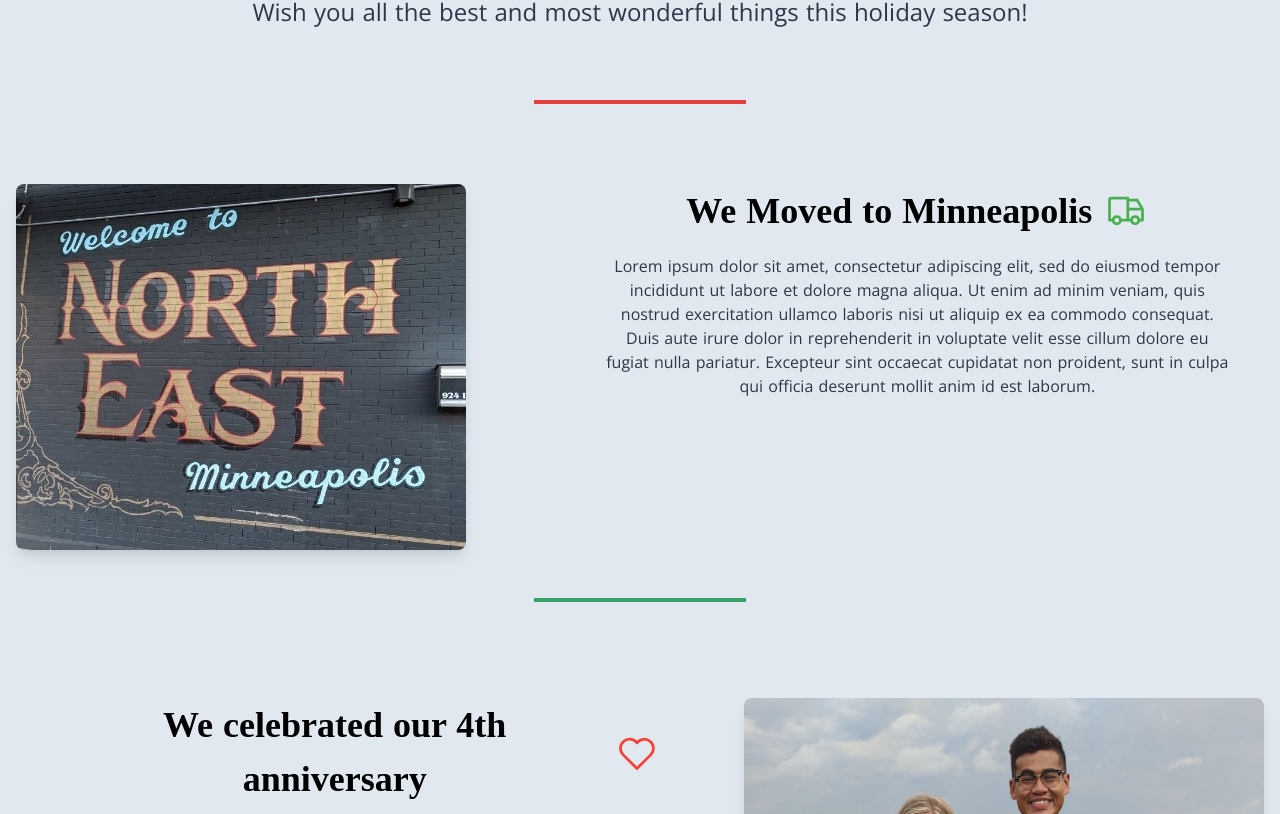
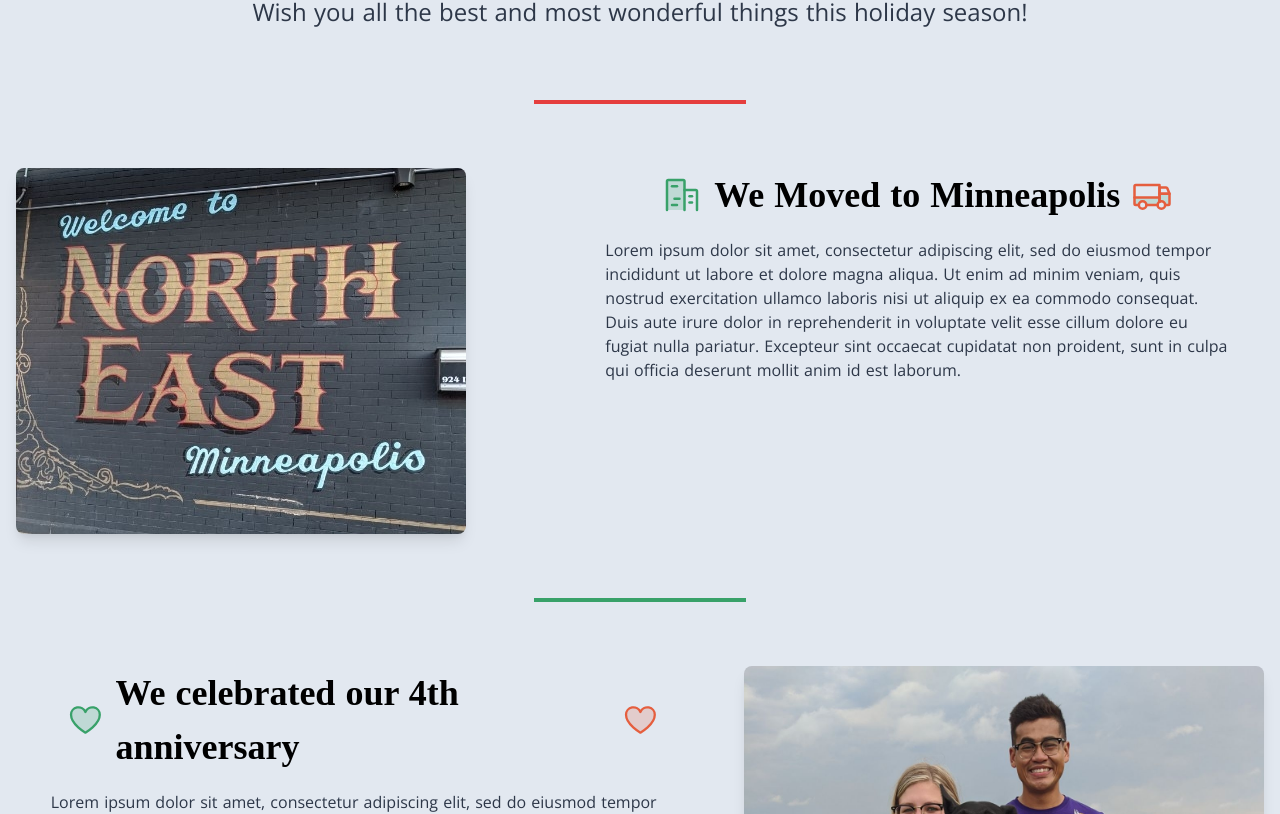
Before and after one commit to TonyFwin/christmas-card, a Nuxt app: page / in a window 1280 px wide. Shown: the part 1106-1920 px from the top of the page. Built offline with nearby package versions, Linux system fonts and the light colour scheme; a web font is replaced by a local one.

Commit message:
Update spacing and remove center text alignment

```diff
--- a/components/Anniversary.vue
+++ b/components/Anniversary.vue
@@ -1,6 +1,6 @@
 <template>
-  <section class="py-8 md:py-12">
-    <div class="container m-auto flex flex-wrap text-center">
+  <section class="py-4 md:py-8">
+    <div class="container m-auto flex flex-wrap">
       <div class="w-full md:w-5/12 ml-auto order-1">
         <img
           class="max-w-full rounded-lg shadow-lg"
@@ -8,27 +8,52 @@
           alt=""
         />
       </div>
-      <div class="w-full md:w-6/12 mx-auto">
-        <h3
-          class="text-4xl font-semibold px-4 flex items-center justify-center"
-        >
+      <div class="w-full md:w-6/12 mx-auto flex flex-col">
+        <h3 class="text-4xl font-semibold px-4 flex items-center">
+          <svg
+            xmlns="http://www.w3.org/2000/svg"
+            width="40"
+            height="40"
+            fill="#38a169"
+            viewBox="0 0 256 256"
+            class="mr-3"
+          >
+            <rect width="256" height="256" fill="none"></rect>
+            <path
+              d="M128.0293,216s-100-56-100-124A52.00881,52.00881,0,0,1,128.02938,71.965l-.0002.00008A52.00882,52.00882,0,0,1,228.0293,92C228.0293,160,128.0293,216,128.0293,216Z"
+              opacity="0.2"
+            ></path>
+            <path
+              d="M128.0293,216s-100-56-100-124A52.00881,52.00881,0,0,1,128.02938,71.965l-.0002.00008A52.00882,52.00882,0,0,1,228.0293,92C228.0293,160,128.0293,216,128.0293,216Z"
+              fill="none"
+              stroke="#38a169"
+              stroke-linecap="round"
+              stroke-linejoin="round"
+              stroke-width="16"
+            ></path>
+          </svg>
           We celebrated our 4th anniversary
           <svg
             xmlns="http://www.w3.org/2000/svg"
+            width="40"
+            height="40"
+            fill="#e55e3e"
             class="ml-3"
-            width="44"
-            height="44"
-            viewBox="0 0 24 24"
-            stroke-width="1.5"
-            stroke="#F44336"
-            fill="none"
-            stroke-linecap="round"
-            stroke-linejoin="round"
+            viewBox="0 0 256 256"
           >
-            <path stroke="none" d="M0 0h24v24H0z" fill="none" />
+            <rect width="256" height="256" fill="none"></rect>
             <path
-              d="M19.5 13.572l-7.5 7.428l-7.5 -7.428m0 0a5 5 0 1 1 7.5 -6.566a5 5 0 1 1 7.5 6.572"
-            />
+              d="M128.0293,216s-100-56-100-124A52.00881,52.00881,0,0,1,128.02938,71.965l-.0002.00008A52.00882,52.00882,0,0,1,228.0293,92C228.0293,160,128.0293,216,128.0293,216Z"
+              opacity="0.2"
+            ></path>
+            <path
+              d="M128.0293,216s-100-56-100-124A52.00881,52.00881,0,0,1,128.02938,71.965l-.0002.00008A52.00882,52.00882,0,0,1,228.0293,92C228.0293,160,128.0293,216,128.0293,216Z"
+              fill="none"
+              stroke="#e55e3e"
+              stroke-linecap="round"
+              stroke-linejoin="round"
+              stroke-width="16"
+            ></path>
           </svg>
         </h3>
         <p class="mt-4 text-gray-800">
@@ -42,7 +67,7 @@
         </p>
       </div>
     </div>
-    <hr class="mt-8 md:mt-12 w-1/6 mx-auto border-2 border-red-600" />
+    <hr class="mt-8 md:mt-16 w-1/6 mx-auto border-2 border-red-600" />
   </section>
 </template>
 
--- a/components/Moving.vue
+++ b/components/Moving.vue
@@ -1,6 +1,6 @@
 <template>
-  <section class="py-8 md:py-12">
-    <div class="container m-auto flex flex-wrap text-center">
+  <section class="py-4 md:py-8">
+    <div class="container m-auto flex flex-wrap">
       <div class="w-full md:w-5/12 mr-auto">
         <img
           class="max-w-full rounded-lg shadow-lg"
@@ -8,29 +8,177 @@
           alt=""
         />
       </div>
-      <div class="w-full md:w-6/12 mx-auto">
+      <div class="w-full md:w-6/12 mx-auto flex flex-col">
         <h3
           class="text-4xl font-semibold px-4 flex items-center justify-center"
         >
+          <svg
+            xmlns="http://www.w3.org/2000/svg"
+            width="40"
+            height="40"
+            fill="#38a169"
+            viewBox="0 0 256 256"
+            class="mr-3"
+          >
+            <rect width="256" height="256" fill="none"></rect>
+            <path
+              d="M143.99414,223.98316v-184a8,8,0,0,0-8-8h-96a8,8,0,0,0-8,8v184"
+              opacity="0.2"
+            ></path>
+            <path
+              d="M143.99414,223.98316v-184a8,8,0,0,0-8-8h-96a8,8,0,0,0-8,8v184"
+              fill="none"
+              stroke="#38a169"
+              stroke-linecap="round"
+              stroke-linejoin="round"
+              stroke-width="16"
+            ></path>
+            <path
+              d="M223.99414,223.98316v-120a8,8,0,0,0-8-8h-72"
+              fill="none"
+              stroke="#38a169"
+              stroke-linecap="round"
+              stroke-linejoin="round"
+              stroke-width="16"
+            ></path>
+            <line
+              x1="63.99414"
+              y1="71.98316"
+              x2="95.99414"
+              y2="71.98316"
+              fill="none"
+              stroke="#38a169"
+              stroke-linecap="round"
+              stroke-linejoin="round"
+              stroke-width="16"
+            ></line>
+            <line
+              x1="79.99414"
+              y1="151.98316"
+              x2="111.99414"
+              y2="151.98316"
+              fill="none"
+              stroke="#38a169"
+              stroke-linecap="round"
+              stroke-linejoin="round"
+              stroke-width="16"
+            ></line>
+            <line
+              x1="63.99414"
+              y1="191.98316"
+              x2="95.99414"
+              y2="191.98316"
+              fill="none"
+              stroke="#38a169"
+              stroke-linecap="round"
+              stroke-linejoin="round"
+              stroke-width="16"
+            ></line>
+            <line
+              x1="175.99414"
+              y1="175.98316"
+              x2="191.99414"
+              y2="175.98316"
+              fill="none"
+              stroke="#38a169"
+              stroke-linecap="round"
+              stroke-linejoin="round"
+              stroke-width="16"
+            ></line>
+            <line
+              x1="175.99414"
+              y1="135.98316"
+              x2="191.99414"
+              y2="135.98316"
+              fill="none"
+              stroke="#38a169"
+              stroke-linecap="round"
+              stroke-linejoin="round"
+              stroke-width="16"
+            ></line>
+          </svg>
           We Moved to Minneapolis
           <svg
             xmlns="http://www.w3.org/2000/svg"
+            width="40"
+            height="40"
+            fill="#38a169"
+            viewBox="0 0 256 256"
             class="ml-3"
-            width="44"
-            height="44"
-            viewBox="0 0 24 24"
-            stroke-width="1.5"
-            stroke="#4CAF50"
-            fill="none"
-            stroke-linecap="round"
-            stroke-linejoin="round"
           >
-            <path stroke="none" d="M0 0h24v24H0z" fill="none" />
-            <circle cx="7" cy="17" r="2" />
-            <circle cx="17" cy="17" r="2" />
+            <rect width="256" height="256" fill="none"></rect>
             <path
-              d="M5 17h-2v-11a1 1 0 0 1 1 -1h9v12m-4 0h6m4 0h2v-6h-8m0 -5h5l3 5"
-            />
+              d="M176,144H16v40a8,8,0,0,0,8,8H44a24,24,0,0,1,48,0h72a23.99048,23.99048,0,0,1,11.99813-20.78815Z"
+              opacity="0.2"
+            ></path>
+            <path
+              d="M212,192a24.00631,24.00631,0,0,0-36.00187-20.78815L176,120h64v64a8,8,0,0,1-8,8H212"
+              opacity="0.2"
+            ></path>
+            <path
+              d="M240,120H176V80h42.58374a8,8,0,0,1,7.42781,5.02887Z"
+              fill="none"
+              stroke="#e55e3e"
+              stroke-linecap="round"
+              stroke-linejoin="round"
+              stroke-width="16"
+            ></path>
+            <line
+              x1="16"
+              y1="144"
+              x2="176"
+              y2="144"
+              fill="none"
+              stroke="#e55e3e"
+              stroke-linecap="round"
+              stroke-linejoin="round"
+              stroke-width="16"
+            ></line>
+            <circle
+              cx="188"
+              cy="192"
+              r="24"
+              fill="none"
+              stroke="#e55e3e"
+              stroke-miterlimit="10"
+              stroke-width="16"
+            ></circle>
+            <circle
+              cx="68"
+              cy="192"
+              r="24"
+              fill="none"
+              stroke="#e55e3e"
+              stroke-miterlimit="10"
+              stroke-width="16"
+            ></circle>
+            <line
+              x1="164"
+              y1="192"
+              x2="92"
+              y2="192"
+              fill="none"
+              stroke="#e55e3e"
+              stroke-linecap="round"
+              stroke-linejoin="round"
+              stroke-width="16"
+            ></line>
+            <path
+              d="M44,192H24a8,8,0,0,1-8-8V72a8,8,0,0,1,8-8H176V171.21508"
+              fill="none"
+              stroke="#e55e3e"
+              stroke-linecap="round"
+              stroke-linejoin="round"
+              stroke-width="16"
+            ></path>
+            <path
+              d="M176,171.21508V120h64v64a8,8,0,0,1-8,8H212"
+              fill="none"
+              stroke="#e55e3e"
+              stroke-linecap="round"
+              stroke-linejoin="round"
+              stroke-width="16"
+            ></path>
           </svg>
         </h3>
         <p class="mt-4 text-gray-800">
@@ -44,7 +192,7 @@
         </p>
       </div>
     </div>
-    <hr class="mt-8 md:mt-12 w-1/6 mx-auto border-2 border-green-600" />
+    <hr class="mt-8 md:mt-16 w-1/6 mx-auto border-2 border-green-600" />
   </section>
 </template>
 
```
